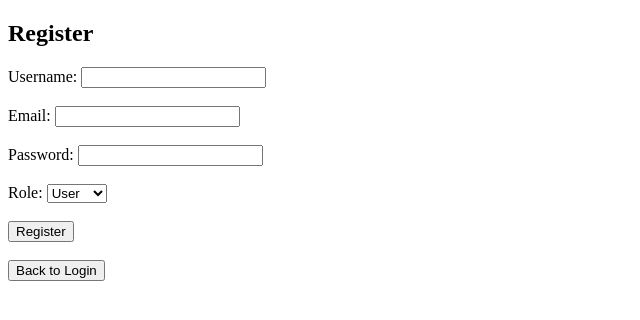
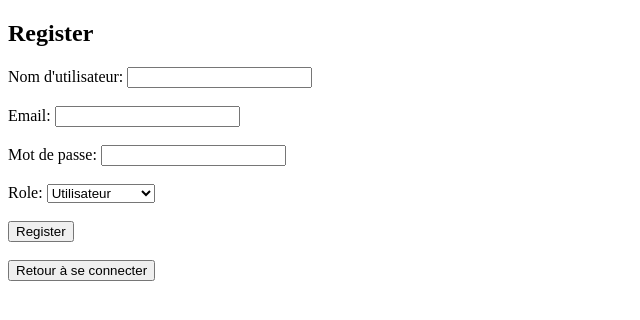
Before and after one commit to TesnimeJamali/tp-php, a PHP site: page /register.php in a window 1280 px wide. Shown: the top 320 px of the page, without its empty margins (0-640 px from the left). Run offline with PHP 8.4, Linux system fonts and the light colour scheme.

Commit message:
index.php edit

```diff
--- a/application/register.php
+++ b/application/register.php
@@ -8,6 +8,14 @@ if ($_SERVER["REQUEST_METHOD"] == "POST") {
     $email = $_POST['email'];
     $password = $_POST['password'];
     $role = $_POST['role'];
+
+    // Email validation
+    if (!filter_var($email, FILTER_VALIDATE_EMAIL)) {
+        $_SESSION['error'] = "Invalid email format. Please use the format user@service.domain.";
+        header("Location: register.php");
+        exit();
+    } else {
+        // Email is valid, proceed with password hashing
         $hashed_password = password_hash($password, PASSWORD_DEFAULT);
 
         try {
@@ -24,11 +32,14 @@ if ($_SERVER["REQUEST_METHOD"] == "POST") {
             $stmt->execute();
 
             // Redirect to the login page after successful registration
-        header("Location: login.php");
+            header("Location: index.php");
             exit();
         } catch (PDOException $e) {
             // If there is an issue with the database connection
-        $error = "Error: " . $e->getMessage();
+            $_SESSION['error'] = "Error: " . $e->getMessage();
+            header("Location: register.php");
+            exit();
+        }
     }
 }
 ?>
@@ -44,31 +55,35 @@ if ($_SERVER["REQUEST_METHOD"] == "POST") {
     <h2>Register</h2>
 
     <?php
-    if (isset($error)) {
-        echo "<p style='color:red;'>$error</p>";
+    // Display error message if any
+    if (isset($_SESSION['error'])) {
+        echo "<p style='color:red;'>" . $_SESSION['error'] . "</p>";
+        unset($_SESSION['error']);  // Clear error message after displaying
     }
     ?>
 
     <form action="register.php" method="POST">
-        <label for="username">Username:</label>
+        <label for="username">Nom d'utilisateur:</label>
         <input type="text" id="username" name="username" required><br><br>
 
         <label for="email">Email:</label>
-        <input type="email" id="email" name="email" required><br><br>
+        <input type="email" id="email" name="email" required
+            pattern="^[a-zA-Z0-9._%+-]+@[a-zA-Z0-9.-]+\.[a-zA-Z]{2,}$"
+            title="Email must be in the format user@service.domain"><br><br>
 
-        <label for="password">Password:</label>
+        <label for="password">Mot de passe:</label>
         <input type="password" id="password" name="password" required><br><br>
 
         <label for="role">Role:</label>
         <select name="role" id="role">
-            <option value="user">User</option>
-            <option value="admin">Admin</option>
+            <option value="user">Utilisateur</option>
+            <option value="admin">Administrateur</option>
         </select><br><br>
 
         <input type="submit" value="Register">
     </form>
 
     <br>
-    <a href="login.php"><button>Back to Login</button></a>
+    <a href="index.php"><button>Retour à se connecter</button></a>
 </body>
 </html>
--- a/application/student.php
+++ b/application/student.php
@@ -3,10 +3,7 @@
 session_start();
 include('db.php');  // Database connection
 include('studentclass.php');  // Section class
-if ($_SESSION['role']=='user') {
-    header('Location: login.php');
-    exit();
-}
+include('isAuthenticated.php'); // Vérification de l'authentification de l'utilisateur
 // Create Section object
 $studentObj = new Student($conn);
 
--- a/application/user_dash.php
+++ b/application/user_dash.php
@@ -1,7 +1,7 @@
 <?php
 session_start();
+include('db.php'); // Connexion à la base de données
 include('isAuthenticated.php'); // Vérification de l'authentification de l'utilisateur
-include('db.php'); // Connexion à la base de données
 echo $_SESSION['user'];
 
 try {
@@ -69,7 +69,7 @@ try {
     </tr>
     <?php endforeach; ?>
 </table>
-<a href="logout.php"><button>Logout</button></a>
+<a href="logout.php"><button>Déconnecter</button></a>
 
 </body>
 </html>
```
Also changed, not shown: application/index.php (renamed from application/login.php). Lines whose indentation alone changed are shown as unchanged.
